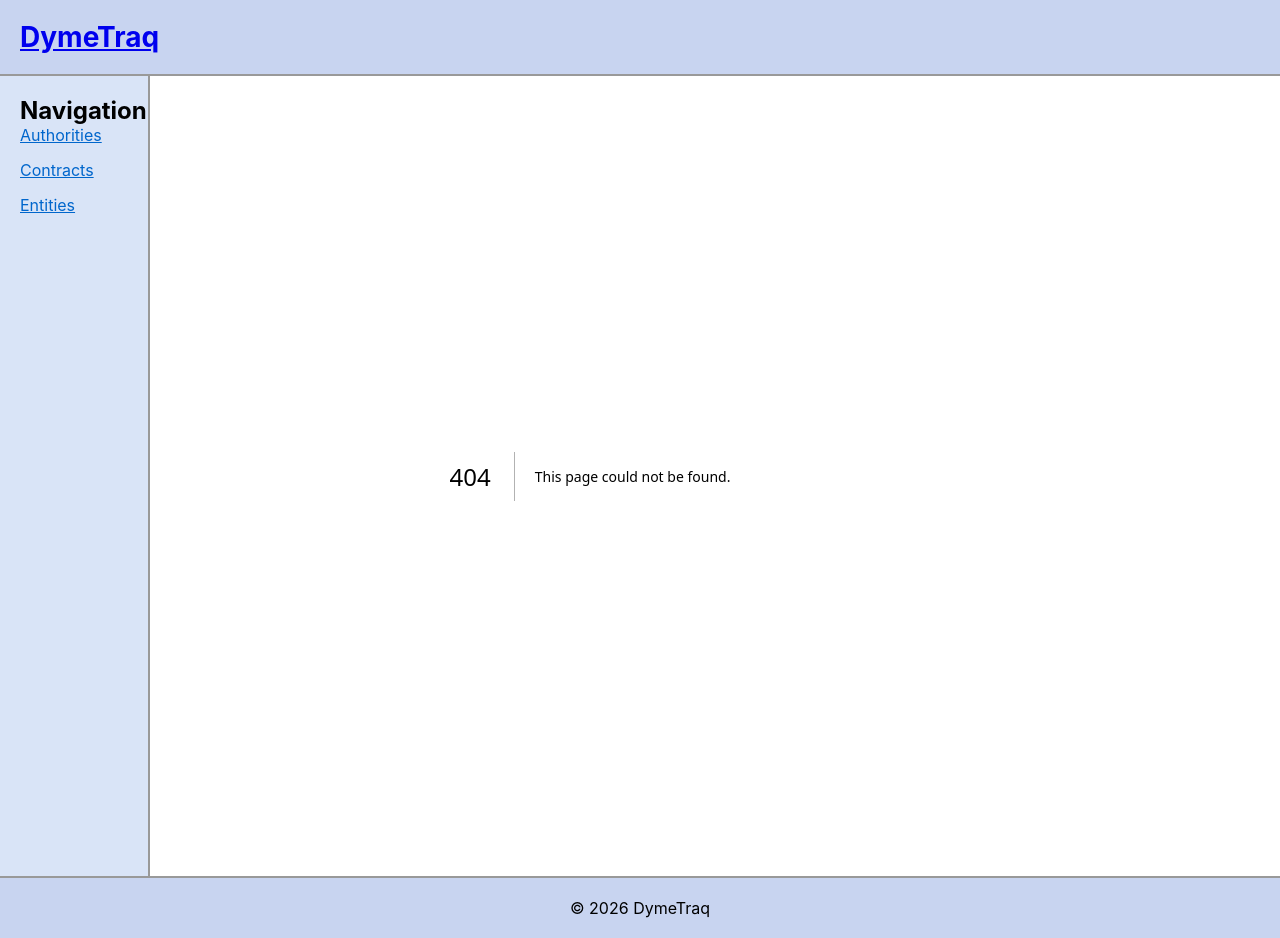
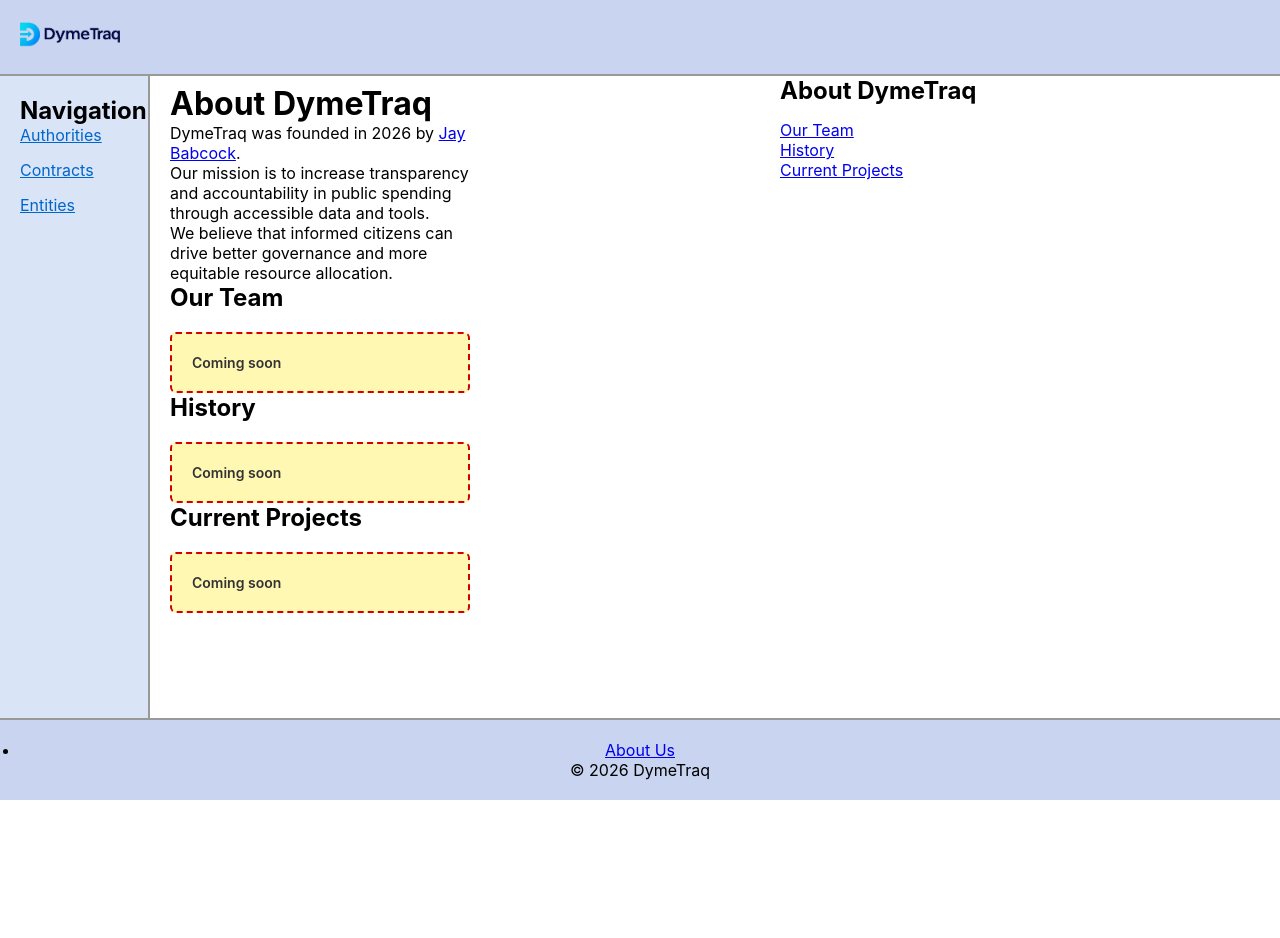
Before and after one commit to Jay-A-Babcock/dymetraq-web, a Next.js app: page /about in a window 1280 px wide. Before the commit this address had no page. After the commit the page ends 800 px from the top, so only its background shows below. Built offline with nearby package versions, Linux system fonts and the light colour scheme.

Commit message:
created About page and added sitewide logo

```diff
--- /dev/null
+++ b/app/about/layout.tsx
@@ -0,0 +1,33 @@
+// app/about/layout.tsx
+export const metadata = {
+  title: "DymeTraq | About",
+};
+
+export default function AboutLayout({
+  children,
+}: {
+  children: React.ReactNode;
+}) {
+  const extraModules = <></>;
+
+  return (
+    <div className="detail-layout">
+      <div className="detail-content">{children}</div>
+      <div className="detail-sidebar">
+        <h2>About DymeTraq</h2>
+        <ul>
+          <li>
+            <a href="#team">Our Team</a>
+          </li>
+          <li>
+            <a href="#history">History</a>
+          </li>
+          <li>
+            <a href="#current_projects">Current Projects</a>
+          </li>
+        </ul>
+        {extraModules}
+      </div>
+    </div>
+  );
+}
--- /dev/null
+++ b/app/about/page.tsx
@@ -0,0 +1,33 @@
+// app/page.tsx
+export default function HomePage() {
+  return (
+    <>
+      <div className="detail-layout">
+        <div className="detail-content">
+          <h1>About DymeTraq</h1>
+          <p>DymeTraq was founded in 2026 by <a href="https://jay-a-babcock.github.io/portfolio/" target="_blank">Jay Babcock</a>.</p>
+          <p>
+            Our mission is to increase transparency and accountability in public
+            spending through accessible data and tools.
+          </p>
+          <p>
+            We believe that informed citizens can drive better governance and
+            more equitable resource allocation.
+          </p>
+          <h2 id="team">Our Team</h2>
+          <div className="coming-soon" style={{ marginTop: "20px" }}>
+            Coming soon
+          </div>
+          <h2 id="history">History</h2>
+          <div className="coming-soon" style={{ marginTop: "20px" }}>
+            Coming soon
+          </div>
+          <h2 id="current_projects">Current Projects</h2>
+          <div className="coming-soon" style={{ marginTop: "20px" }}>
+            Coming soon
+          </div>
+        </div>
+      </div>
+    </>
+  );
+}
--- a/app/layout.tsx
+++ b/app/layout.tsx
@@ -15,7 +15,7 @@ export default function RootLayout({
       <body>
         <main className="main">
           <header className="masthead">
-            <h1><a href="/">DymeTraq</a></h1>
+            <h1><a href="/"><img src={"img/DT_logo.png"} style={{width: "100px"}}/></a></h1>
           </header>
 
           <nav className="menu">
@@ -30,6 +30,7 @@ export default function RootLayout({
           {children}
 
           <footer className="footer">
+            <ul><li><a href="about">About Us</a></li></ul>
             © 2026 DymeTraq
           </footer>
         </main>
```
Also changed, not shown: public/img/DT_logo.png (added).
